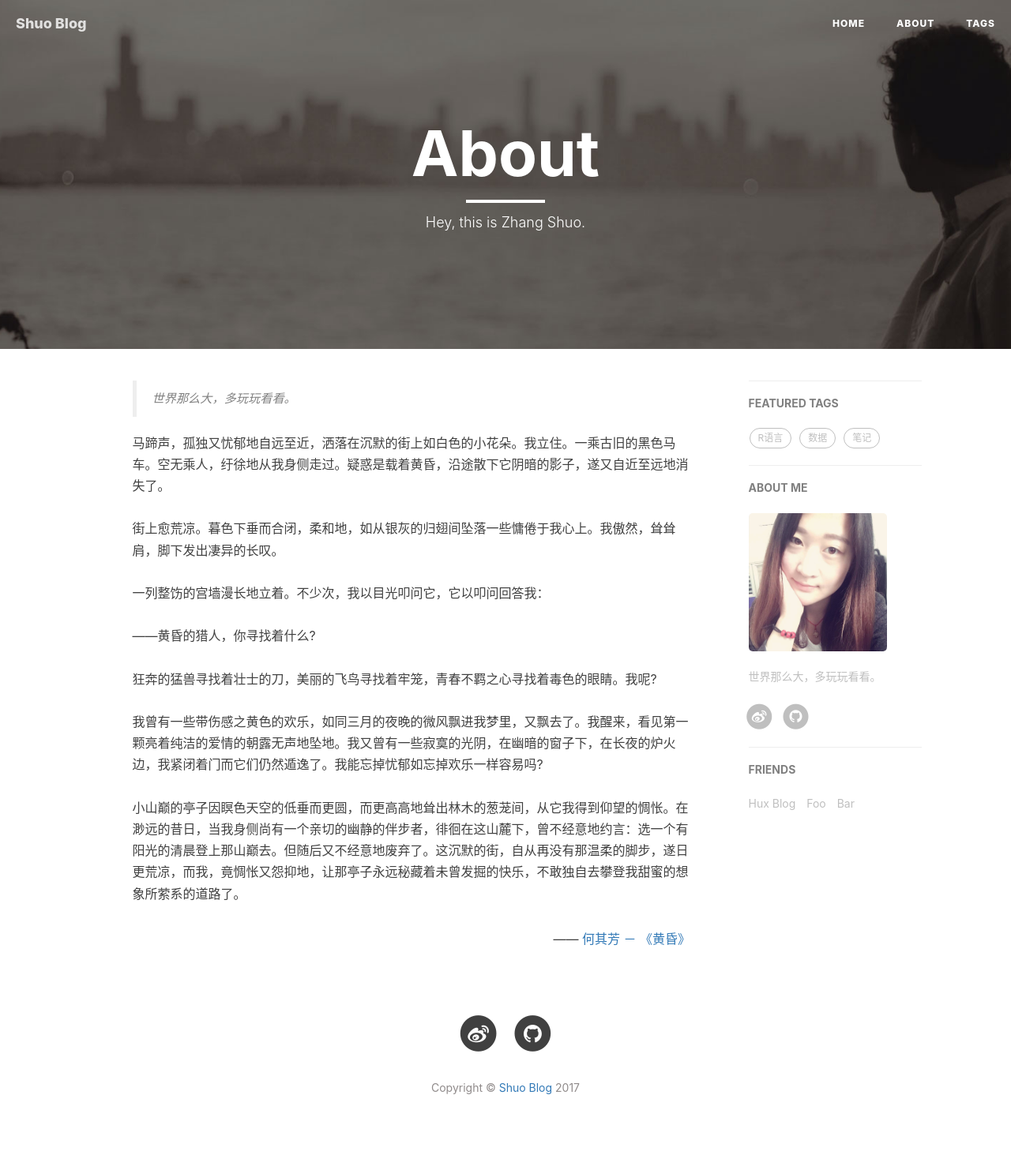
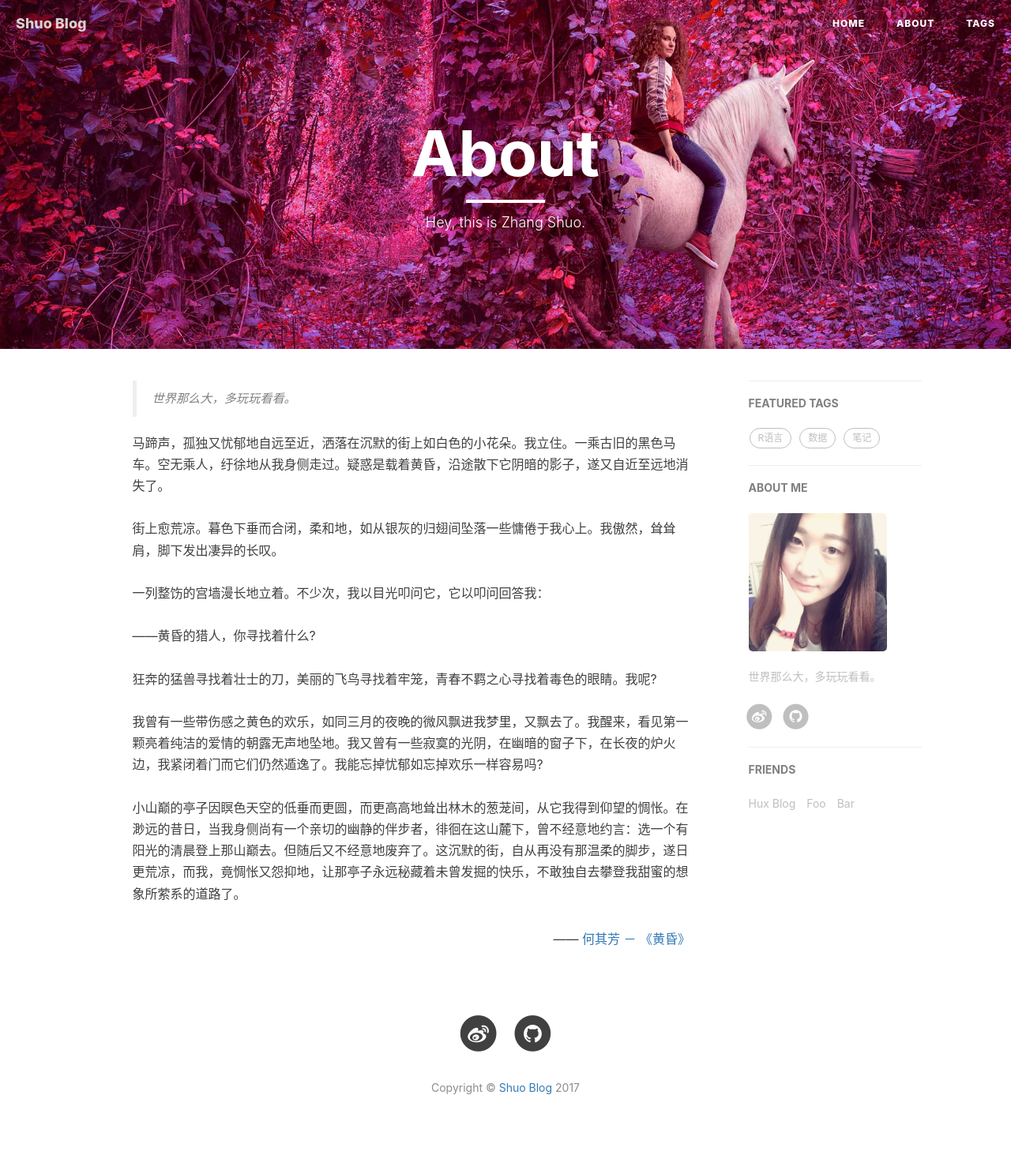
Before and after one commit to xuzhixun/xuzhixun.github.io, a Jekyll site: the page built from about.html, in a window 1280 px wide. Shown: the whole page at 79% size. Built offline with Jekyll 4.4.1, drawn with Linux system fonts in a browser that asks for light colours; nearby versions of some CDN libraries; comment, search, counter and statistics services are not loaded.

Commit message:
Update about.html

```diff
--- a/about.html
+++ b/about.html
@@ -2,7 +2,7 @@
 layout: page
 title: "About"
 description: "Hey, this is Zhang Shuo."
-header-img: "img/about-bg.jpg"
+header-img: "img/horse.jpg"
 ---
 
 <!-- Language Selector -->
```
